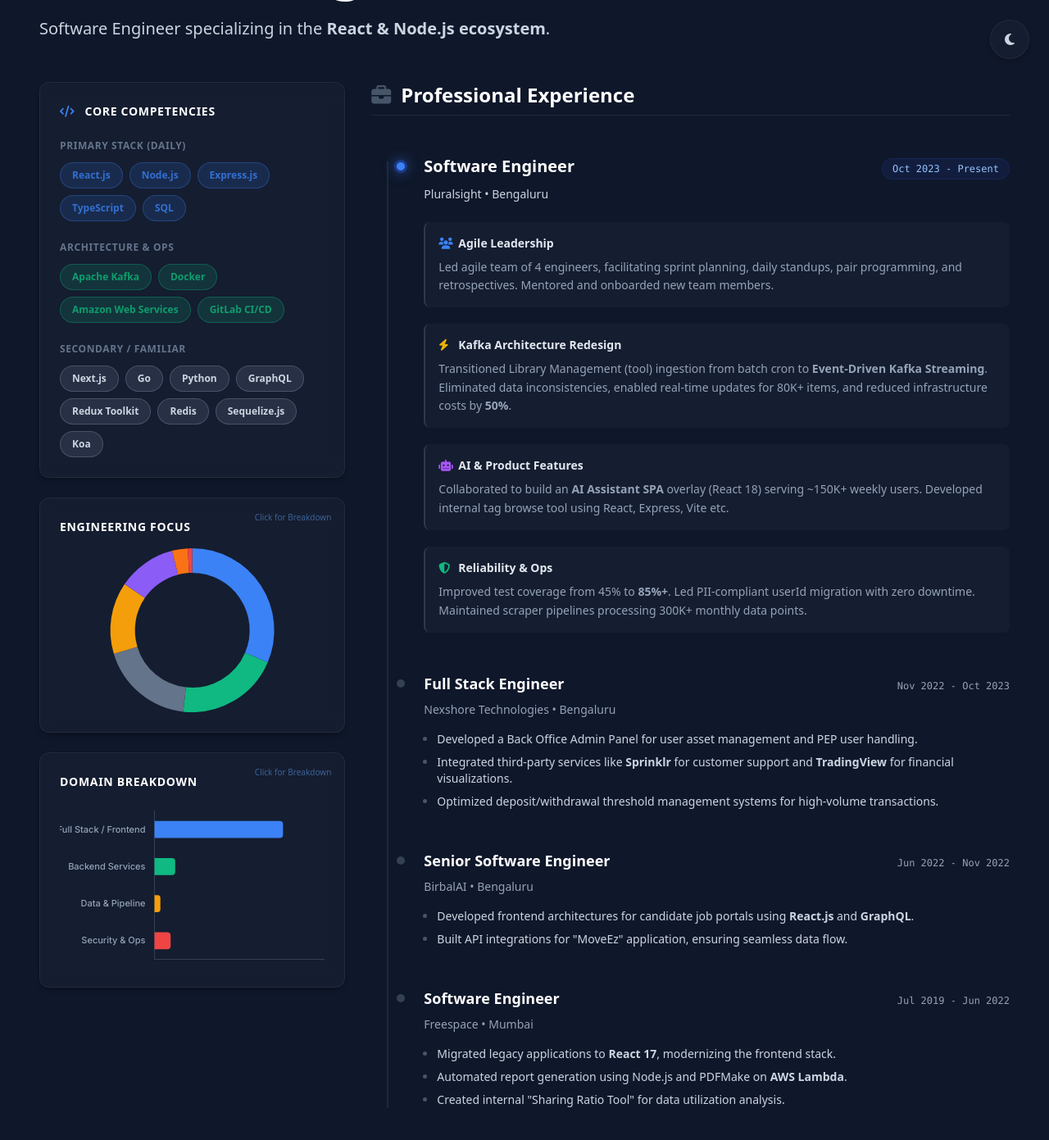
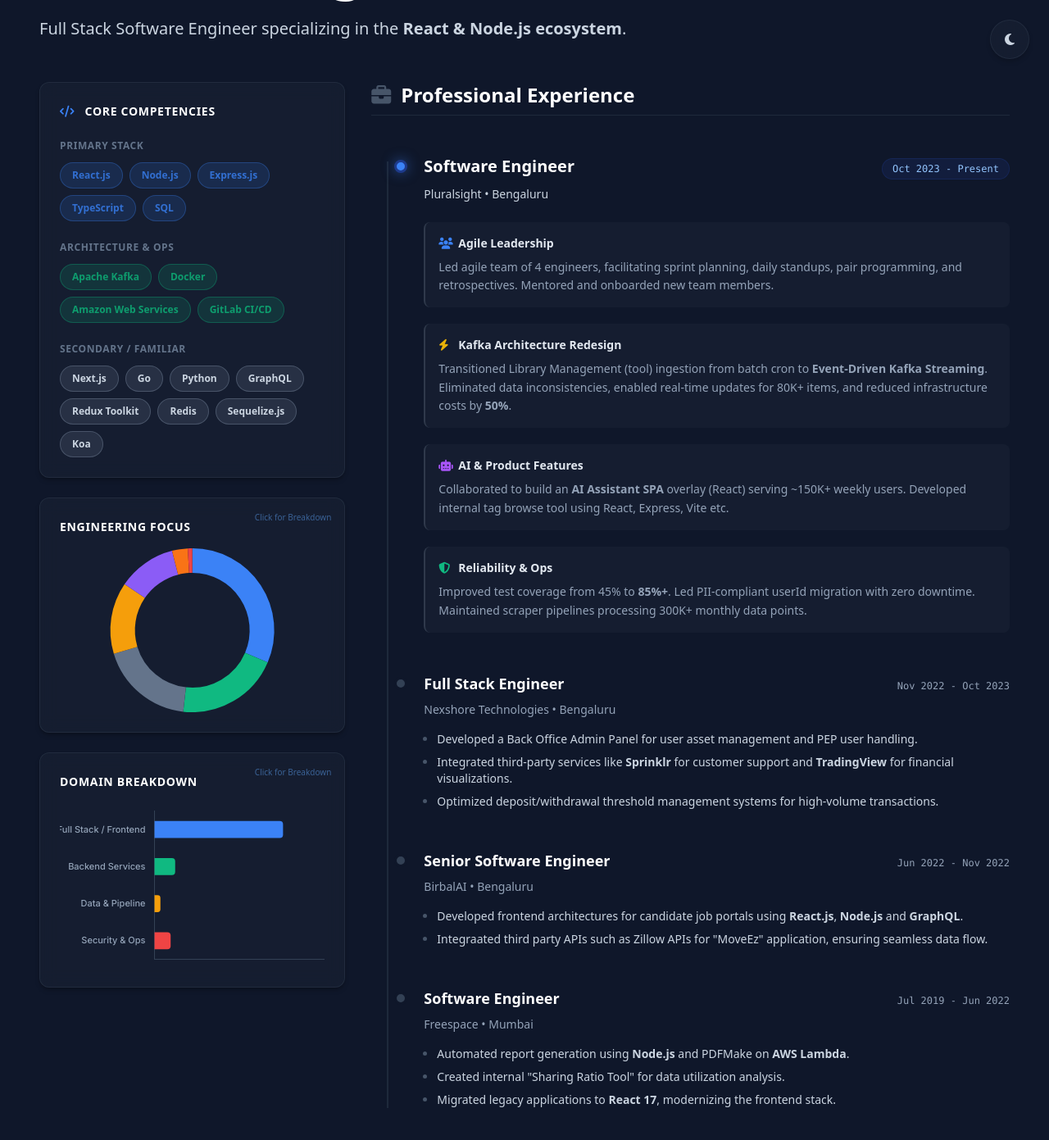
Before and after one commit to manjushsh/manjushsh, a Jekyll site: the page resume-2025/index.html, which Jekyll copies as it is, in a window 1280 px wide and 1400 px high, scrolled down 156 px. Shown: the top 1391 px of the window at 82% size. Built offline with Jekyll 4.4.1, drawn with Linux system fonts in a browser that asks for light colours; nearby versions of some CDN libraries; some of the changed text lies outside the part shown.

Commit message:
misc: minor enhancements

```diff
--- a/resume-2025/index.html
+++ b/resume-2025/index.html
@@ -14,8 +14,11 @@
   <!-- Preload critical fonts -->
   <link rel="preconnect" href="https://fonts.googleapis.com">
   <link rel="preconnect" href="https://fonts.gstatic.com" crossorigin>
-  <link rel="preload" href="https://fonts.googleapis.com/css2?family=Inter:wght@300;400;500;600;700&display=swap" as="style" onload="this.onload=null;this.rel='stylesheet'">
-  <noscript><link rel="stylesheet" href="https://fonts.googleapis.com/css2?family=Inter:wght@300;400;500;600;700&display=swap"></noscript>
+  <link rel="preload" href="https://fonts.googleapis.com/css2?family=Inter:wght@300;400;500;600;700&display=swap"
+    as="style" onload="this.onload=null;this.rel='stylesheet'">
+  <noscript>
+    <link rel="stylesheet" href="https://fonts.googleapis.com/css2?family=Inter:wght@300;400;500;600;700&display=swap">
+  </noscript>
 
   <!-- Preload critical resources -->
   <link rel="preload" href="/manjushsh/resume-2025/styles.css" as="style">
@@ -30,29 +33,49 @@
       background-size: 200% 100%;
       animation: loading 1.5s infinite;
     }
+
     @keyframes loading {
-      0% { background-position: 200% 0; }
-      100% { background-position: -200% 0; }
+      0% {
+        background-position: 200% 0;
+      }
+
+      100% {
+        background-position: -200% 0;
+      }
     }
+
     .chart-loading {
       height: 200px;
       border-radius: 8px;
     }
+
     /* Prevent layout shift */
     .chart-container {
       min-height: 200px;
     }
+
     @media (max-width: 768px) {
-      .chart-container { min-height: 180px; }
-      .chart-container.doughnut { min-height: 220px; }
-      .chart-container.bar { min-height: 160px; }
+      .chart-container {
+        min-height: 180px;
+      }
+
+      .chart-container.doughnut {
+        min-height: 220px;
+      }
+
+      .chart-container.bar {
+        min-height: 160px;
+      }
     }
   </style>
 
   <!-- Non-blocking external resources -->
   <script src="https://cdn.tailwindcss.com"></script>
-  <link href="https://cdnjs.cloudflare.com/ajax/libs/font-awesome/6.4.0/css/all.min.css" rel="stylesheet" media="print" onload="this.media='all'">
-  <noscript><link href="https://cdnjs.cloudflare.com/ajax/libs/font-awesome/6.4.0/css/all.min.css" rel="stylesheet"></noscript>
+  <link href="https://cdnjs.cloudflare.com/ajax/libs/font-awesome/6.4.0/css/all.min.css" rel="stylesheet" media="print"
+    onload="this.media='all'">
+  <noscript>
+    <link href="https://cdnjs.cloudflare.com/ajax/libs/font-awesome/6.4.0/css/all.min.css" rel="stylesheet">
+  </noscript>
 
   <link rel="stylesheet" href="/manjushsh/resume-2025/styles.css" />
 </head>
@@ -69,13 +92,13 @@
       <div> <!--  class="lg:w-3/3" -->
         <span
           class="inline-block px-3 py-1 mb-4 rounded-full bg-blue-900/30 text-blue-400 border border-blue-800/50 text-xs font-bold uppercase tracking-wider">
-          6+ Years Exp • Software Engineer
+          6+ Years Exp
         </span>
         <h1 class="text-5xl md:text-6xl font-bold text-theme-primary mb-6 tracking-tight leading-tight">
           Full Stack Engineer
         </h1>
-        <p class="text-xl text-theme-secondary leading-relaxed">  <!-- max-w-2xl -->
-          Software Engineer specializing in the <b>React & Node.js ecosystem</b>.
+        <p class="text-xl text-theme-secondary leading-relaxed"> <!-- max-w-2xl -->
+          Full Stack Software Engineer specializing in the <b>React & Node.js ecosystem</b>.
           <br />
           <!-- Expertise in migrating legacy monoliths to
           <span class="text-theme-primary">Scalable Microservices</span> and
@@ -115,7 +138,7 @@
         <div class="space-y-6">
           <div>
             <div class="text-xs text-slate-500 mb-3 font-bold uppercase tracking-wider">
-              Primary Stack (Daily)
+              Primary Stack
             </div>
             <div class="flex flex-wrap gap-2">
               <span class="skill-pill skill-primary">React.js</span>
@@ -271,7 +295,7 @@
               </h4>
               <p class="experience-text">
                 Collaborated to build an <b>AI Assistant SPA</b> overlay
-                (React 18) serving ~150K+ weekly users. Developed internal tag
+                (React) serving ~150K+ weekly users. Developed internal tag
                 browse tool using React, Express, Vite etc.
               </p>
             </div>
@@ -332,10 +357,10 @@
           <ul class="list-disc pl-4 text-theme-secondary text-sm space-y-2 marker:text-slate-600">
             <li>
               Developed frontend architectures for candidate job portals using
-              <b>React.js</b> and <b>GraphQL</b>.
+              <b>React.js</b>, <b>Node.js</b> and <b>GraphQL</b>.
             </li>
             <li>
-              Built API integrations for "MoveEz" application, ensuring
+              Integraated third party APIs such as Zillow APIs for "MoveEz" application, ensuring
               seamless data flow.
             </li>
           </ul>
@@ -350,20 +375,21 @@
             <span class="text-xs font-mono text-theme-muted">Jul 2019 &hyphen; Jun 2022</span>
           </div>
           <div class="text-theme-muted text-sm mb-4">
-            <a href="https://in.linkedin.com/company/freespace" target="_blank">Freespace</a> • <a href="https://maps.app.goo.gl/PxrACvdKLoQgDdPbA" target="_blank">Mumbai</a>
+            <a href="https://in.linkedin.com/company/freespace" target="_blank">Freespace</a> • <a
+              href="https://maps.app.goo.gl/PxrACvdKLoQgDdPbA" target="_blank">Mumbai</a>
           </div>
           <ul class="list-disc pl-4 text-theme-secondary text-sm space-y-2 marker:text-slate-600">
             <li>
-              Migrated legacy applications to <b>React 17</b>, modernizing the
-              frontend stack.
-            </li>
-            <li>
-              Automated report generation using Node.js and PDFMake on
+              Automated report generation using <b>Node.js</b> and PDFMake on
               <b>AWS Lambda</b>.
             </li>
             <li>
               Created internal "Sharing Ratio Tool" for data utilization
               analysis.
+            </li>
+            <li>
+              Migrated legacy applications to <b>React 17</b>, modernizing the
+              frontend stack.
             </li>
           </ul>
         </div>
```
Also changed, not shown: other parts of resume-2025/index.html (+4 -2 lines).
